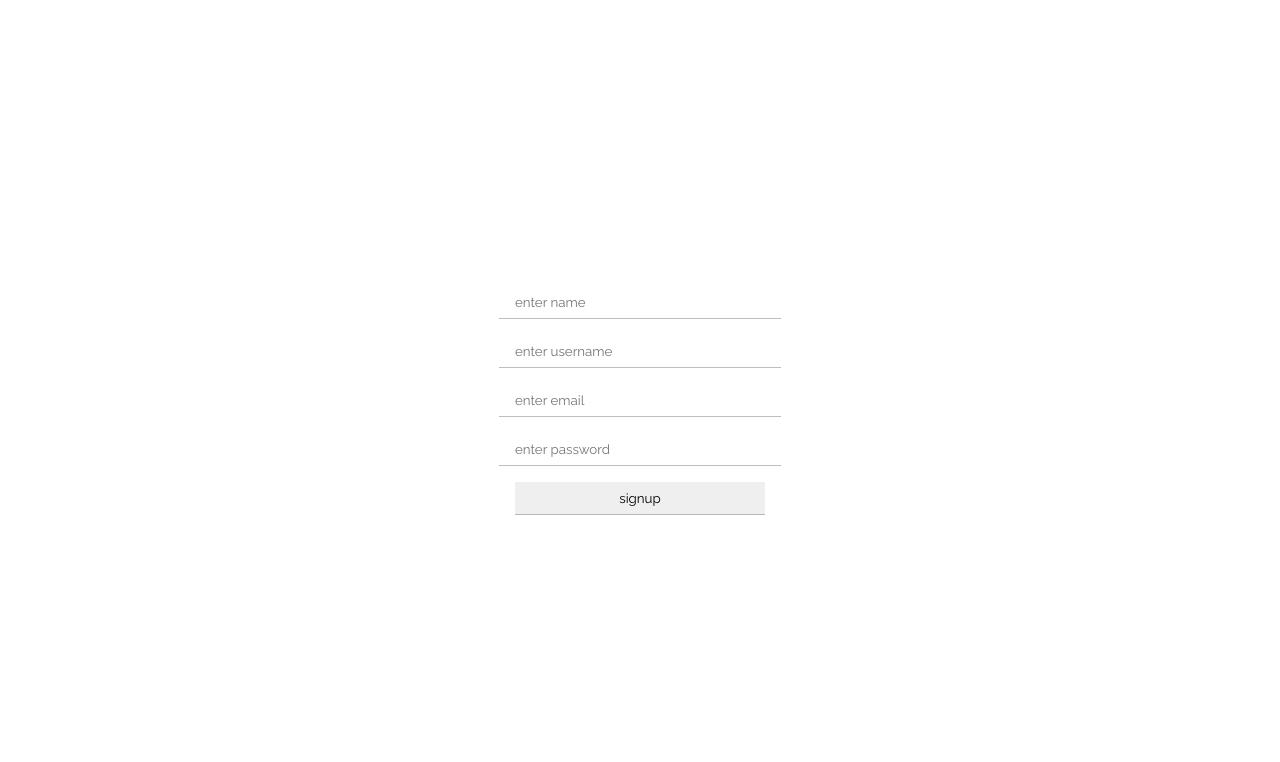
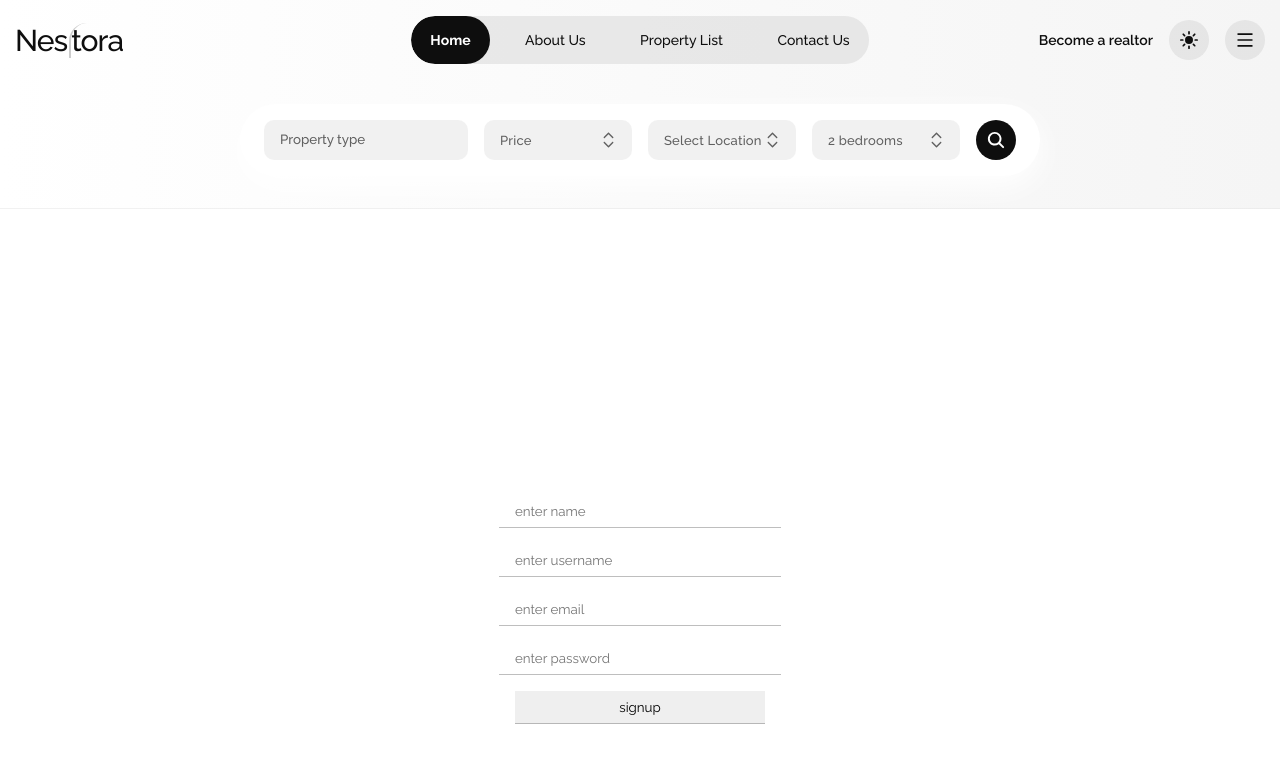
Before and after one commit to Morgan234-ui/Nestora, a Next.js app: page /signup in a window 1280 px wide. Shown: the top 762 px of the page. Built offline with nearby package versions, Linux system fonts and the light colour scheme; no server answers.

Commit message:
my project changes

```diff
--- a/app/signup/page.jsx
+++ b/app/signup/page.jsx
@@ -1,9 +1,11 @@
+import HeaderRest from '@/components/Layout/HeaderRest'
 import Signup from '@/components/Pages/Signup/Signupper'
 import React from 'react'
 
 const page = () => {
   return (
        <React.Fragment>
+        <HeaderRest />
         <main className='signup'>
             <Signup />
         </main>
```
